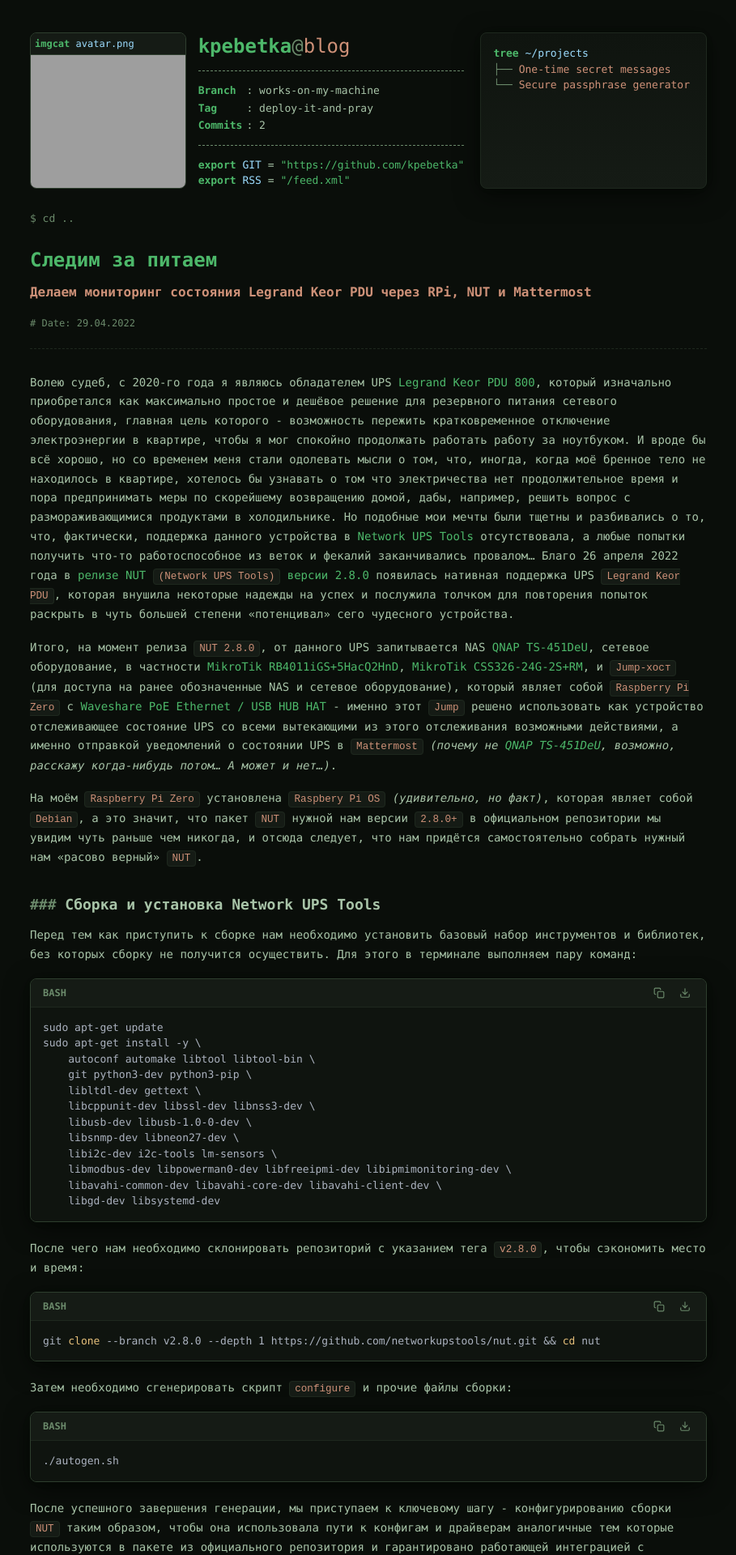
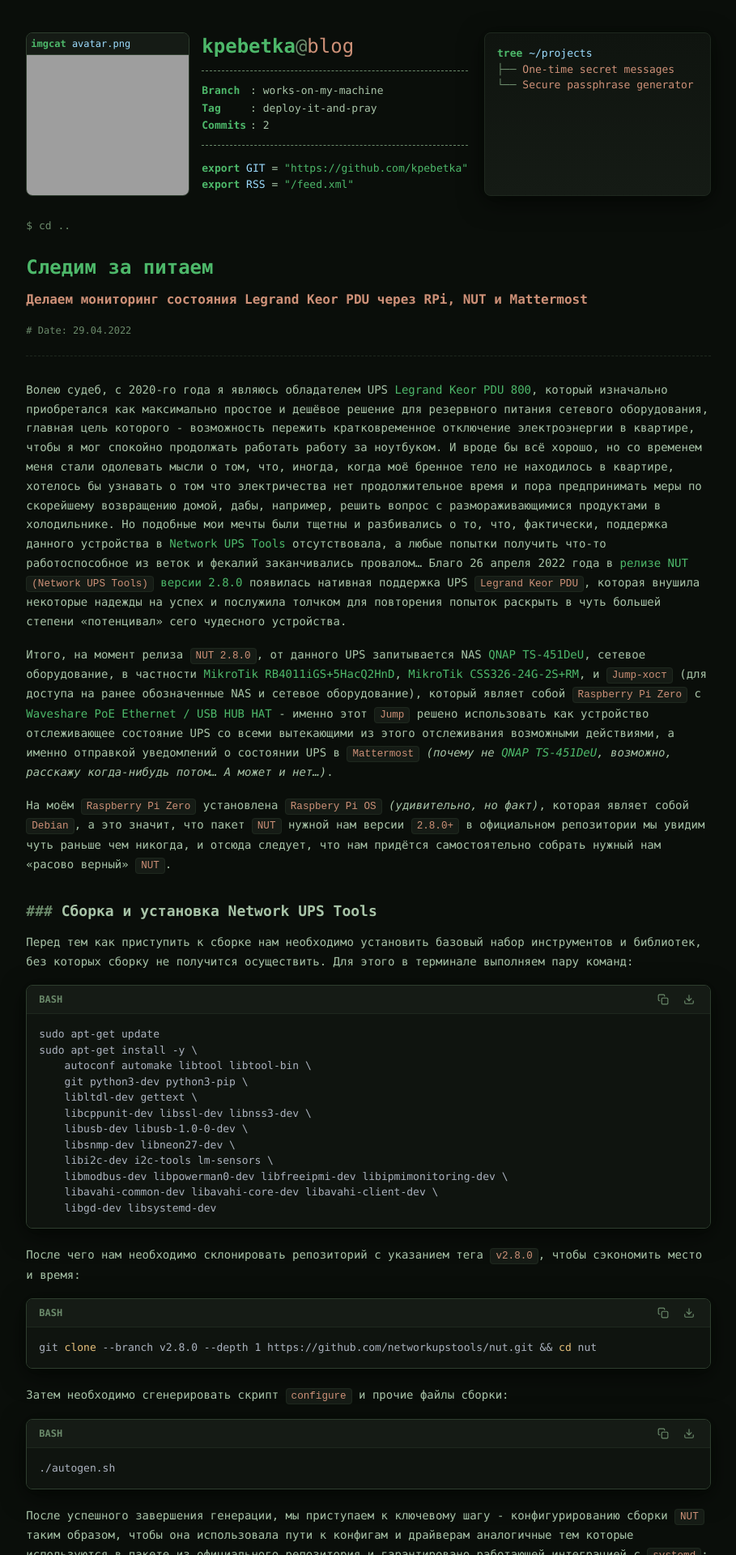
Before and after one commit to KPEBETKA/kpebetka.github.io, a Jekyll site: the page built from _posts/2022-04-29-post.md, in a window 1280 px wide. Shown: the top 1920 px of the page at 81% size, without its empty margins (185-1094 px from the left). Built offline with Jekyll 4.4.1, drawn with Linux system fonts in a browser that asks for light colours; nearby versions of some CDN libraries; grey boxes are pictures that could not be loaded.

Commit message:
Update style.css

```diff
--- a/assets/css/style.css
+++ b/assets/css/style.css
@@ -415,8 +415,6 @@
 
     .neofetch-container {
         align-items: stretch;
-        grid-template-rows: min-content min-content;
-        grid-template-columns: max-content minmax(0, 1fr);
     }
 
     .links-block {
@@ -427,7 +425,6 @@
         height: 100%;
         width: auto;
         aspect-ratio: 1 / 1;
-        contain: size;
         display: flex;
         flex-direction: column;
     }
```
